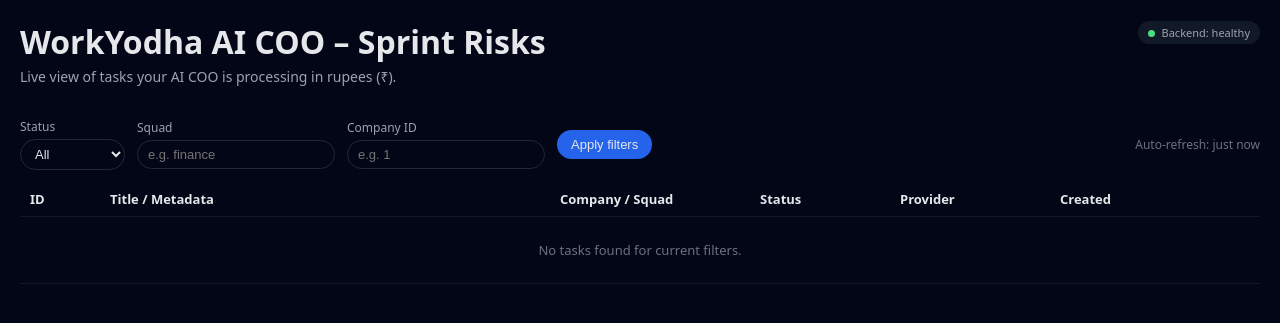
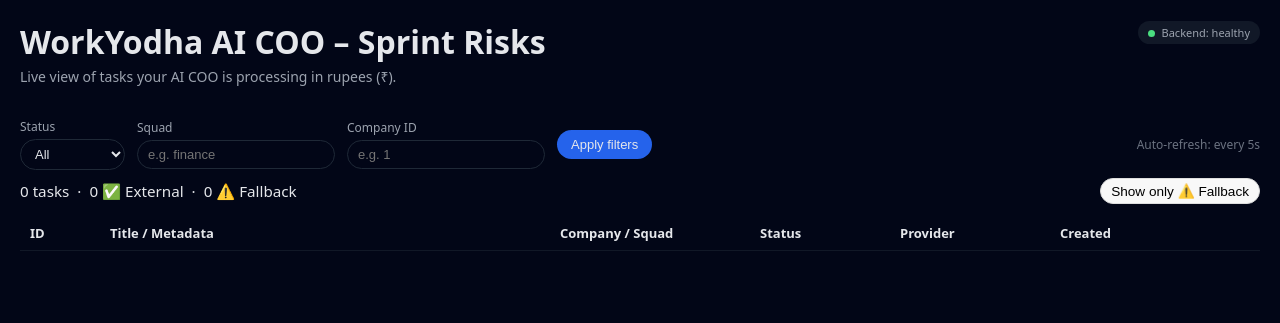
Before and after one commit to RonaldReddy024/ai-coo, a FastAPI app: page /dashboard in a window 1280 px wide. Shown: the top 323 px of the page. Run offline with FastAPI, Linux system fonts and the light colour scheme; data that the repository does not hold is empty.

Commit message:
Update dashboard.html

```diff
--- a/app/templates/dashboard.html
+++ b/app/templates/dashboard.html
@@ -72,6 +72,32 @@
       font-size: 12px;
       color: #6b7280;
       margin-left: auto;
+    }
+
+    .summary-strip {
+      display: flex;
+      align-items: center;
+      gap: 8px;
+      margin-bottom: 12px;
+      font-size: 0.95rem;
+    }
+
+    .summary-strip span {
+      white-space: nowrap;
+    }
+
+    .toggle-fallback-btn {
+      margin-left: auto;
+      padding: 4px 10px;
+      border-radius: 999px;
+      border: 1px solid #ddd;
+      background: #f8f8f8;
+      cursor: pointer;
+      font-size: 0.85rem;
+    }
+
+    .toggle-fallback-btn:hover {
+      background: #eee;
     }
 
     table {
@@ -166,6 +192,16 @@
     </span>
   </div>
 
+  <div id="summary-strip" class="summary-strip">
+    <span id="summary-total">0 tasks</span> ·
+    <span id="summary-external">0 ✅ External</span> ·
+    <span id="summary-fallback">0 ⚠️ Fallback</span>
+
+    <button id="toggle-fallback" class="toggle-fallback-btn">
+      Show only ⚠️ Fallback
+    </button>
+  </div>
+
   <table>
     <thead>
       <tr>
@@ -177,7 +213,6 @@
         <th style="width: 190px;">Created</th>
       </tr>
     </thead>
-    <tbody>
     <tbody id="tasksBody">
       <!-- Filled by JS -->
     </tbody>
@@ -191,6 +226,8 @@
     const applyFiltersBtn = document.getElementById('applyFiltersBtn');
     const refreshIndicator = document.getElementById('refreshIndicator');
 
+    let allTasks = [];
+    let showFallbackOnly = false;
     let lastRefresh = null;
 
     function escapeHtml(str) {
@@ -203,40 +240,76 @@
         .replace(/'/g, '&#039;');
     }
 
-    function buildQuery() {
+    async function fetchTasks() {
+      try {
         const params = new URLSearchParams();
-      params.set('limit', '100');
 
-      const status = statusFilter.value.trim();
-      const squad = squadFilter.value.trim();
-      const company = companyFilter.value.trim();
+        const status = statusFilter?.value.trim() || '';
+        const squad = squadFilter?.value.trim() || '';
+        const company = companyFilter?.value.trim() || '';
 
-      if (status) params.set('status', status);
-      if (squad) params.set('squad', squad);
-      if (company) params.set('company_id', company);
 
-      return params.toString();
+        if (status) params.append('status', status);
+        if (squad) params.append('squad', squad);
+        if (company) params.append('company_id', company);
+
+        params.append('limit', '100');
     }
 
-    async function fetchTasks() {
-      try {
-        const qs = buildQuery();
-        const res = await fetch('/tasks?' + qs);
+        const res = await fetch(`/tasks?${params.toString()}`);
         if (!res.ok) {
           console.error('Failed to fetch tasks', res.status);
           return;
         }
         const data = await res.json();
-        if (!data.ok) {
-          console.error('API returned error', data);
-          return;
-        }
-        renderTasks(data.tasks || []);
+
+        allTasks = data.tasks || [];
+
+        updateSummary(allTasks);
+        renderTasks(getVisibleTasks());
         lastRefresh = new Date();
         refreshIndicator.textContent = 'Auto-refresh: just now';
       } catch (err) {
         console.error('Error fetching tasks', err);
         refreshIndicator.textContent = 'Auto-refresh: error (see console)';
+      }
+    }
+    function getVisibleTasks() {
+      if (!showFallbackOnly) return allTasks;
+
+      return allTasks.filter((task) => {
+        const status = (task.external_provider_status || '').toLowerCase();
+        return status.startsWith('fallback');
+      });
+    }
+
+    function updateSummary(tasks) {
+      const total = tasks.length;
+
+      let externalCount = 0;
+      let fallbackCount = 0;
+
+      for (const t of tasks) {
+        const status = (t.external_provider_status || 'ok').toLowerCase();
+        if (status === 'ok' || status === '') {
+          externalCount++;
+        } else if (status.startsWith('fallback')) {
+          fallbackCount++;
+        }
+      }
+
+      const totalEl = document.getElementById('summary-total');
+      const externalEl = document.getElementById('summary-external');
+      const fallbackEl = document.getElementById('summary-fallback');
+
+      if (totalEl) {
+        totalEl.textContent = `${total} task${total === 1 ? '' : 's'}`;
+      }
+      if (externalEl) {
+        externalEl.textContent = `${externalCount} ✅ External`;
+      }
+      if (fallbackEl) {
+        fallbackEl.textContent = `${fallbackCount} ⚠️ Fallback`;
       }
     }
 
@@ -322,12 +395,26 @@
         tasksBody.appendChild(row);
       }
     }
+    document.addEventListener('DOMContentLoaded', () => {
+      const toggleBtn = document.getElementById('toggle-fallback');
+      if (toggleBtn) {
+        toggleBtn.addEventListener('click', () => {
+          showFallbackOnly = !showFallbackOnly;
+
+          toggleBtn.textContent = showFallbackOnly
+            ? 'Show all tasks'
+            : 'Show only ⚠️ Fallback';
+
+          renderTasks(getVisibleTasks());
+        });
+      }
 
       applyFiltersBtn.addEventListener('click', () => {
         fetchTasks();
       });
 
-    // Auto-refresh every 5 seconds
+      fetchTasks();
+
       setInterval(() => {
         fetchTasks();
         if (lastRefresh) {
@@ -337,9 +424,7 @@
           }
         }
       }, 5000);
-
-    // Initial load
-    fetchTasks();
+    });
   </script>
 </body>
 </html>
```
Lines whose indentation alone changed are shown as unchanged.
